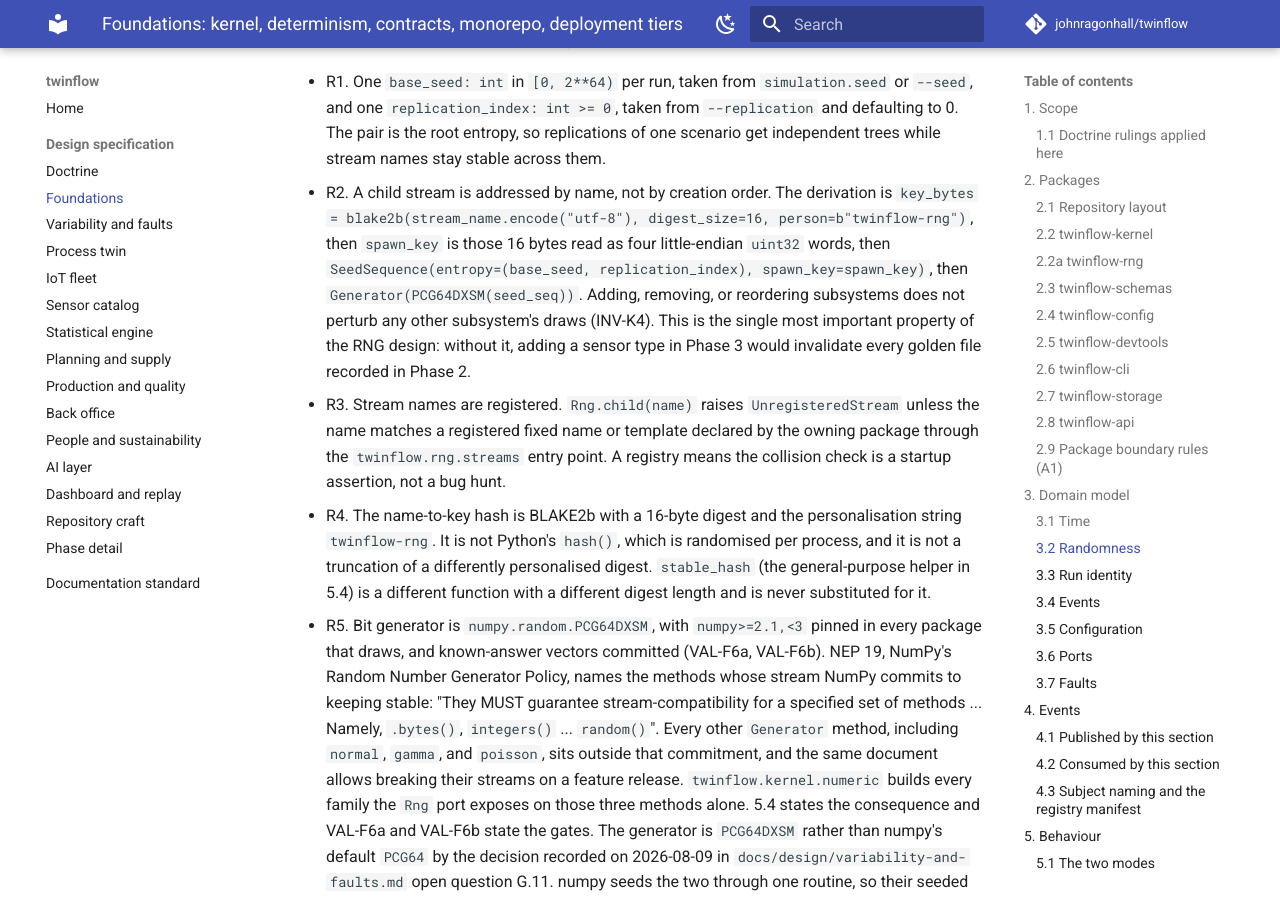
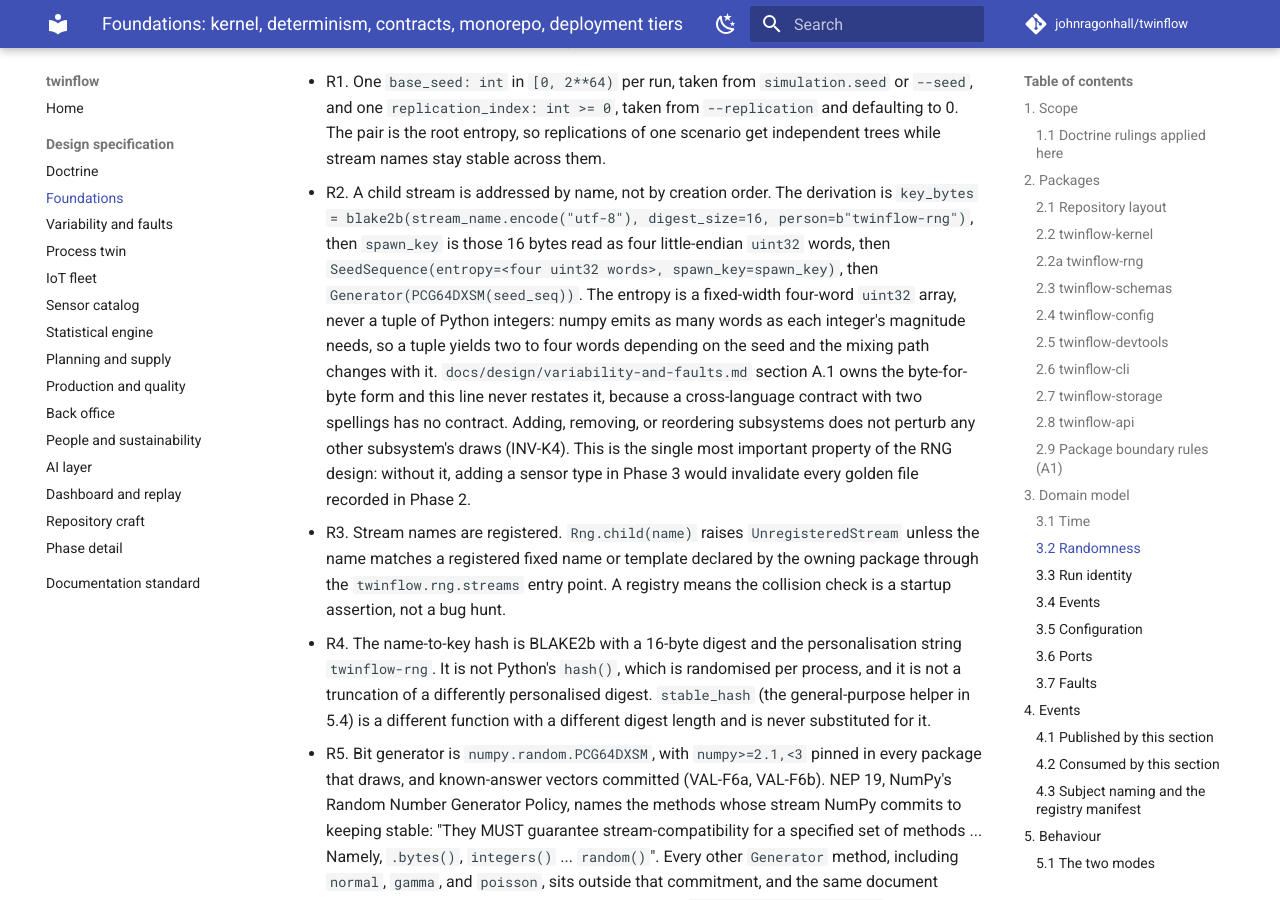
Before and after one commit to johnragonhall/twinflow, an MkDocs documentation site: the page built from docs/design/foundations.md, in a window 1280 px wide and 900 px high, scrolled down 14377 px. Built offline with MkDocs 1.6.1 and Material for MkDocs 9.7.7, drawn with Linux system fonts in a browser that asks for light colours; comment, search, counter and statistics services are not loaded.

Commit message:
fix(design): stop two sections spelling the rng derivation differently
FIX
- foundations passed a tuple of python integers where the contract needs uint32 words
- numpy sizes a tuple by magnitude, so the two spellings produce different numbers
- foundations now points at the section that owns the byte-for-byte form

```diff
--- a/docs/design/foundations.md
+++ b/docs/design/foundations.md
@@ -505,8 +505,14 @@ section can see what the manifest records. Where the two differ, that file wins.
 - R2. A child stream is addressed by name, not by creation order. The derivation is
   `key_bytes = blake2b(stream_name.encode("utf-8"), digest_size=16, person=b"twinflow-rng")`, then
   `spawn_key` is those 16 bytes read as four little-endian `uint32` words, then
-  `SeedSequence(entropy=(base_seed, replication_index), spawn_key=spawn_key)`, then
-  `Generator(PCG64DXSM(seed_seq))`. Adding, removing, or reordering subsystems does not perturb any
+  `SeedSequence(entropy=<four uint32 words>, spawn_key=spawn_key)`, then
+  `Generator(PCG64DXSM(seed_seq))`. The entropy is a fixed-width four-word `uint32` array,
+  never a tuple of Python integers: numpy emits as many words as each integer's magnitude
+  needs, so a tuple yields two to four words depending on the seed and the mixing path
+  changes with it. `docs/design/variability-and-faults.md` section A.1 owns the byte-for-byte
+  form and this line never restates it, because a cross-language contract with two spellings
+  has no contract.
+  Adding, removing, or reordering subsystems does not perturb any
   other subsystem's draws (INV-K4). This is the single most important property of the RNG design:
   without it, adding a sensor type in Phase 3 would invalidate every golden file recorded in
   Phase 2.
```
Also changed, not shown: CHANGELOG.md (+1 -0 lines).
